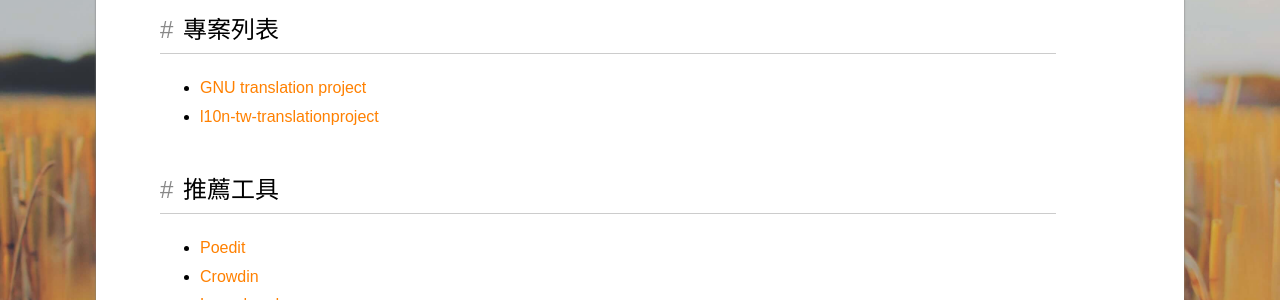
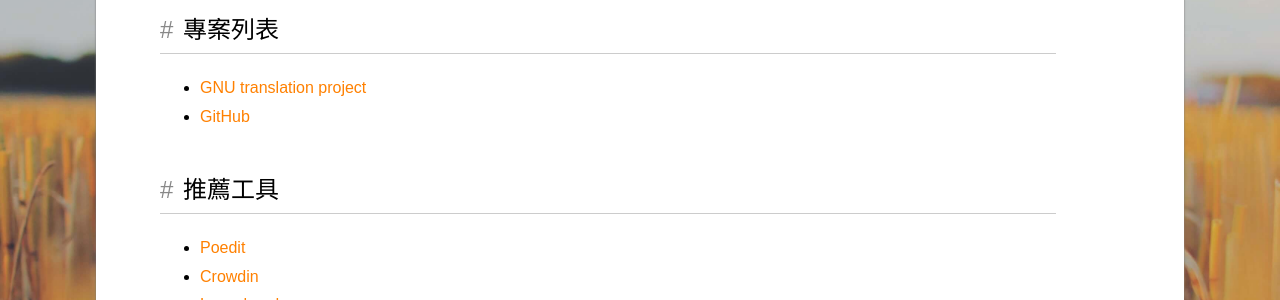
Before and after one commit to l10n-tw/l10n-tw.github.io, a Jekyll site: the page built from translate.md, in a window 1280 px wide. Shown: the part 437-737 px from the top of the page. Built offline with Jekyll 4.4.1, drawn with Linux system fonts in a browser that asks for light colours.

Commit message:
翻譯：專案列表：這個版控庫不是列表
Signed-off-by: 林博仁(Buo-Ren Lin) <Buo.Ren.Lin@gmail.com>

```diff
--- a/translate.md
+++ b/translate.md
@@ -13,7 +13,7 @@ permalink: /translate/
 ## 專案列表
 
 - [GNU translation project](http://translationproject.org)
-- [l10n-tw-translationproject](https://github.com/l10n-tw/l10n-tw-translationproject)
+- [GitHub](https://github.com/l10n-tw)
 
 ## 推薦工具
 
```
